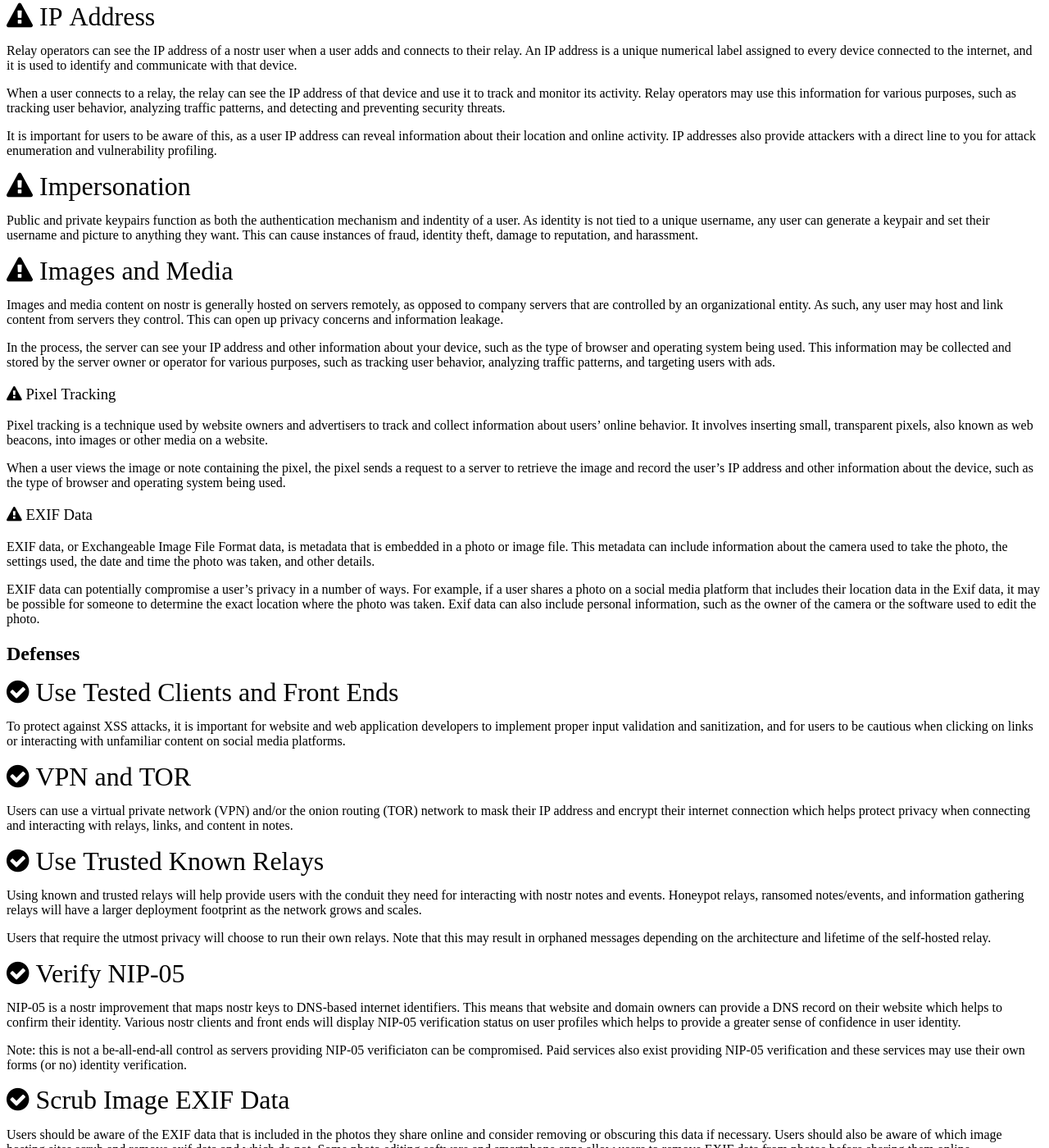
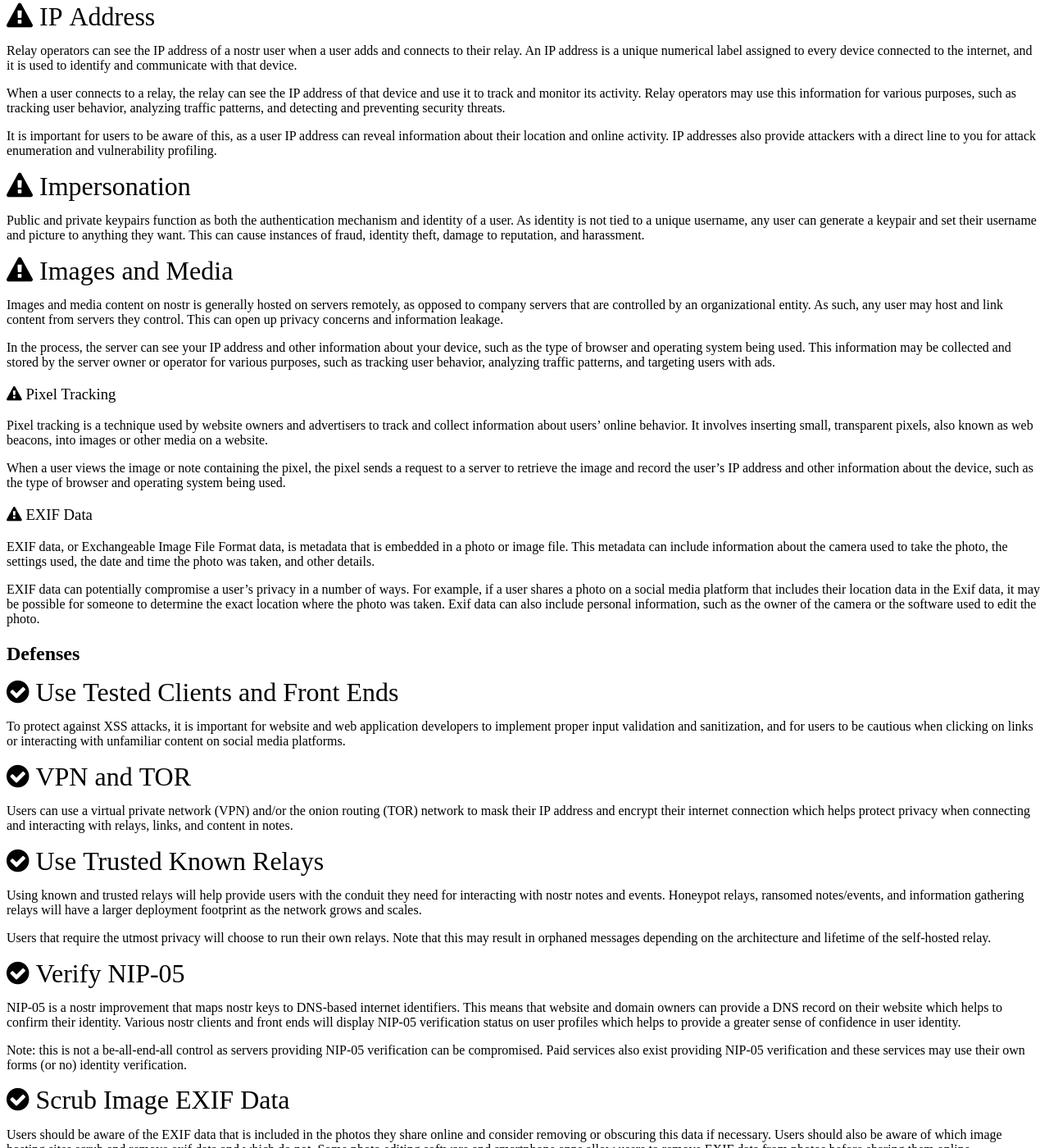
Before and after one commit to ronaldstoner/ron, a Jekyll site: the page built from _posts/2022-12-29-nostr_Security_and_Privacy.md, in a window 1280 px wide and 1400 px high, scrolled down 986 px. Shown: the whole window at 82% size. Built offline with Jekyll 4.4.1, drawn with Linux system fonts in a browser that asks for light colours.

Commit message:
More typos

```diff
--- a/_posts/2022-12-29-nostr_Security_and_Privacy.md
+++ b/_posts/2022-12-29-nostr_Security_and_Privacy.md
@@ -26,7 +26,7 @@
 It is important for users to be aware of this, as a user IP address can reveal information about their location and online activity. IP addresses also provide attackers with a direct line to you for attack enumeration and vulnerability profiling.
 
 ## <i class="fa fa-exclamation-triangle fa-lg"> Impersonation
-Public and private keypairs function as both the authentication mechanism and indentity of a user. As identity is not tied to a unique username, any user can generate a keypair and set their username and picture to anything they want. This can cause instances of fraud, identity theft, damage to reputation, and harassment.
+Public and private keypairs function as both the authentication mechanism and identity of a user. As identity is not tied to a unique username, any user can generate a keypair and set their username and picture to anything they want. This can cause instances of fraud, identity theft, damage to reputation, and harassment.
 
 ## <i class="fa fa-exclamation-triangle fa-lg"> Images and Media
 Images and media content on nostr is generally hosted on servers remotely, as opposed to company servers that are controlled by an organizational entity. As such, any user may host and link content from servers they control. This can open up privacy concerns and information leakage.
@@ -59,7 +59,7 @@
 ## <i class="fa fa-check-circle fa-lg"> Verify NIP-05
 NIP-05 is a nostr improvement that maps nostr keys to DNS-based internet identifiers. This means that website and domain owners can provide a DNS record on their website which helps to confirm their identity. Various nostr clients and front ends will display NIP-05 verification status on user profiles which helps to provide a greater sense of confidence in user identity.
 
-Note: this is not a be-all-end-all control as servers providing NIP-05 verificiaton can be compromised. Paid services also exist providing NIP-05 verification and these services may use their own forms (or no) identity verification.
+Note: this is not a be-all-end-all control as servers providing NIP-05 verification can be compromised. Paid services also exist providing NIP-05 verification and these services may use their own forms (or no) identity verification.
 
 ## <i class="fa fa-check-circle fa-lg"> Scrub Image EXIF Data
 Users should be aware of the EXIF data that is included in the photos they share online and consider removing or obscuring this data if necessary. Users should also be aware of which image hosting sites scrub and remove exif data and which do not. Some photo editing software and smartphone apps allow users to remove EXIF data from photos before sharing them online.
```
